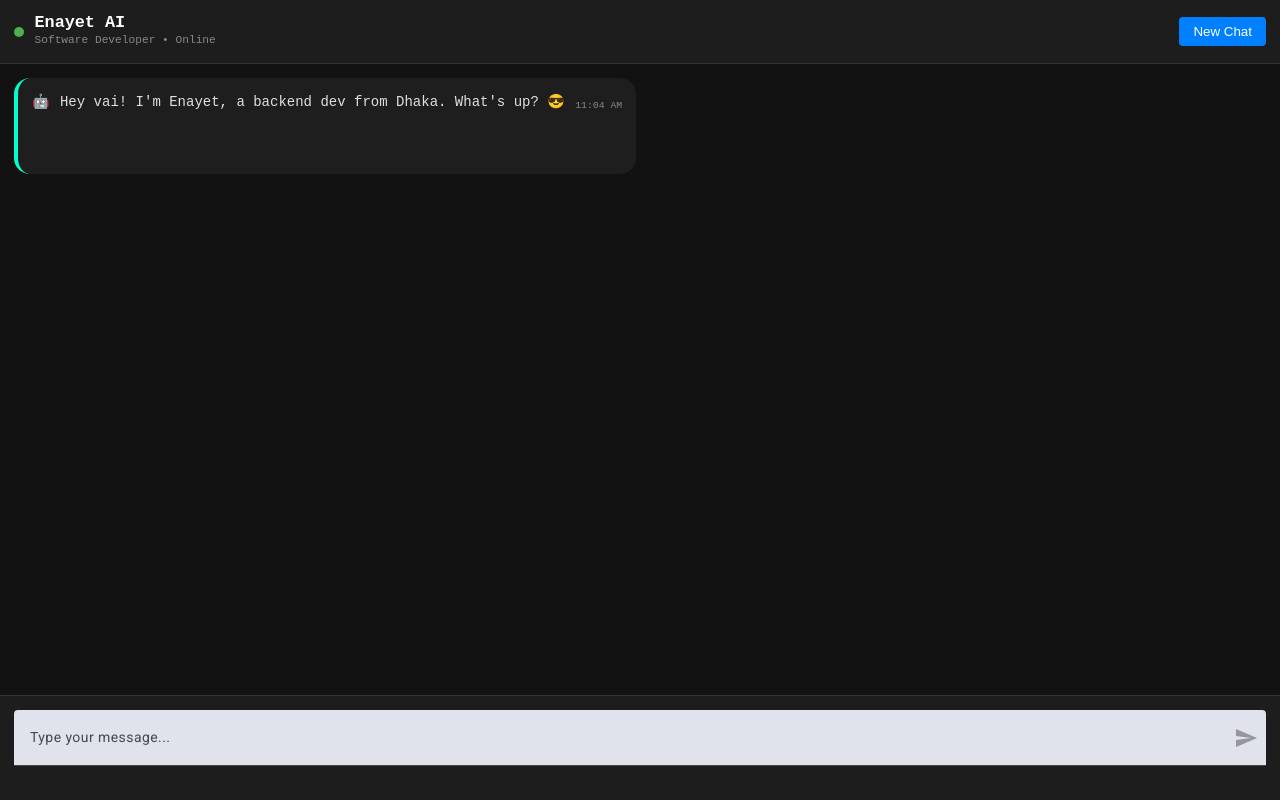
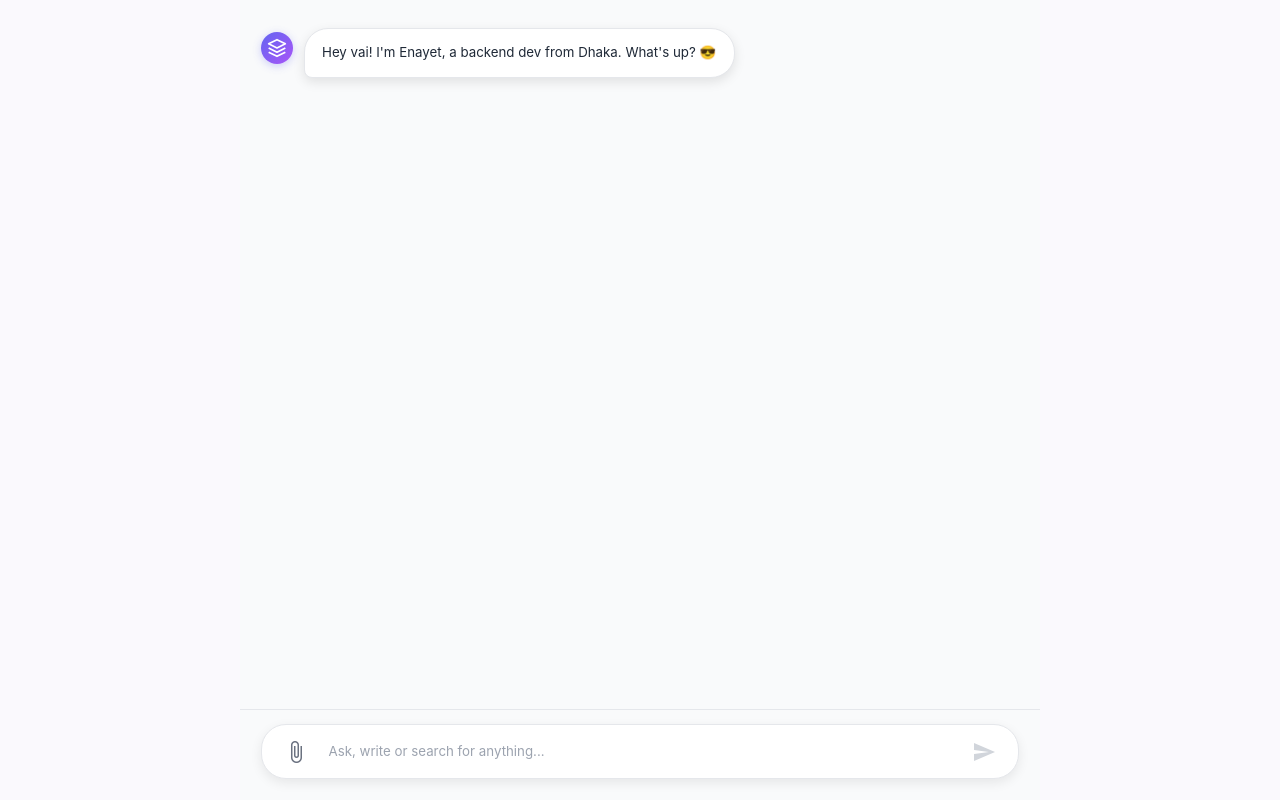
Before and after one commit to enayet329/MdEnayetResume.Frontend, an Angular app: page / in a window 1280 px wide. Built offline with nearby package versions, Linux system fonts and the light colour scheme.

Commit message:
fix ui desing

```diff
--- a/src/app/Component/chat/chat.component.css
+++ b/src/app/Component/chat/chat.component.css
@@ -1,218 +1,275 @@
-/* Particle Background */
-.bg-particles {
-  position: fixed;
-  top: 0; left: 0;
-  width: 100vw; height: 100vh;
-  z-index: -1;
-  overflow: hidden;
-  background: #121212;
+/* chat.component.css */
+.chat-container {
+  width: 100%;
+  max-width: 800px;
+  margin: 0 auto;
+  height: 100vh;
+  display: flex;
+  flex-direction: column;
+  background: #f9fafb;
+  font-family: -apple-system, BlinkMacSystemFont, 'Segoe UI', Roboto, Oxygen, Ubuntu, Cantarell, sans-serif;
 }
 
-.particle {
-  position: absolute;
-  width: 6px;
-  height: 6px;
-  background: rgba(255, 255, 255, 0.08);
-  border-radius: 50%;
-  animation: float linear infinite;
+.messages-container {
+  flex: 1;
+  overflow-y: auto;
+  padding: 2rem 1.5rem 1rem;
+  display: flex;
+  flex-direction: column;
+  gap: 1.5rem;
 }
 
-/* Chat Container */
-.chat-container {
-  width: 100%;
-  height: 100vh;
-  margin: 0;
-  padding: 0;
+.message-wrapper {
+  display: flex;
+  align-items: flex-start;
+  gap: 0.75rem;
+  max-width: 100%;
+}
+
+.message-wrapper.user-message {
+  flex-direction: row-reverse;
+  justify-content: flex-start;
+}
+
+.message-wrapper.ai-message {
+  flex-direction: row;
+}
+
+.message-avatar {
+  flex-shrink: 0;
+  width: 32px;
+  height: 32px;
+  margin-top: 4px;
+}
+
+.avatar-icon {
+  width: 32px;
+  height: 32px;
+  border-radius: 50%;
+  background: linear-gradient(135deg, #6366f1 0%, #a855f7 100%);
+  display: flex;
+  align-items: center;
+  justify-content: center;
+  color: white;
+  box-shadow: 0 2px 8px rgba(99, 102, 241, 0.3);
+}
+
+.message-content {
+  flex: 1;
+  min-width: 0;
   display: flex;
   flex-direction: column;
-  background: #121212;
-  font-family: 'JetBrains Mono', monospace;
-}
-
-/* Header */
-.chat-header {
-  padding: 1rem;
-  background: rgba(30, 30, 30, 0.9);
-  border-bottom: 1px solid #333;
-  display: flex;
-  justify-content: space-between;
-  align-items: center;
-}
-
-.ai-status {
-  display: flex;
-  align-items: center;
   gap: 0.75rem;
 }
 
-.status-indicator {
-  width: 10px;
-  height: 10px;
-  background: #4caf50;
-  border-radius: 50%;
+.user-message .message-content {
+  align-items: flex-end;
 }
 
-.ai-title {
-  color: white;
-  font-weight: 600;
-  font-size: 1.2rem;
+.ai-message .message-content {
+  align-items: flex-start;
 }
 
-.ai-subtitle {
-  color: #888;
-  font-size: 0.8rem;
+.message-bubble {
+  max-width: 70%;
+  padding: 1rem 1.25rem;
+  border-radius: 24px;
+  position: relative;
+  word-wrap: break-word;
+  line-height: 1.5;
+  box-shadow: 0 4px 12px rgba(0, 0, 0, 0.1);
 }
 
-.new-chat-button {
-  background: #0080ff;
+.user-bubble {
+  background: linear-gradient(135deg, #6366f1 0%, #a855f7 100%);
   color: white;
-  border: none;
-  padding: 0.5rem 1rem;
-  border-radius: 4px;
-  cursor: pointer;
+  border-bottom-right-radius: 8px;
 }
 
-/* Messages */
-.messages-container {
-  flex: 1;
-  overflow-y: auto;
-  padding: 1rem;
-  display: flex;
-  flex-direction: column;
-  gap: 1rem;
+.ai-bubble {
+  background: white;
+  color: #1f2937;
+  border: 1px solid #e5e7eb;
+  border-bottom-left-radius: 8px;
 }
 
-.message {
-  display: flex;
-  align-items: flex-start;
-  gap: 0.75rem;
-  max-width: 80%;
-  padding: 1rem;
-  border-radius: 16px;
-  line-height: 1.5;
-  transition: background 0.3s ease;
+.message-text {
+  font-size: 0.95rem;
+  margin: 0;
 }
 
-.message.user {
-  background: #0080ff;
-  color: white;
-  align-self: flex-end;
-  flex-direction: row-reverse;
+.message-text p {
+  margin: 0 0 0.5rem 0;
 }
 
-.message.ai {
-  background: #1e1e1e;
-  color: #e0e0e0;
-  align-self: flex-start;
-  border-left: 4px solid #00ffcc;
-}
-
-.message-content-wrapper {
-  position: relative;
-}
-
-.message-actions {
-  display: flex;
-  gap: 0.5rem;
-  margin-top: 0.5rem;
-  opacity: 0;
-  transition: opacity 0.3s;
-}
-
-.message:hover .message-actions {
-  opacity: 1;
-}
-
-.message-content.streaming-text {
-  animation: type 0.05s steps(1, end);
+.message-text p:last-child {
+  margin-bottom: 0;
 }
 
 .cursor {
   display: inline-block;
   width: 2px;
-  height: 1em;
-  background: white;
+  height: 1.2em;
+  background: #6366f1;
+  margin-left: 2px;
   animation: blink 1s infinite;
 }
 
 @keyframes blink {
-  50% { opacity: 0; }
+  0%, 50% { opacity: 1; }
+  51%, 100% { opacity: 0; }
 }
 
-@keyframes type {
-  from { opacity: 0; }
-  to { opacity: 1; }
+.typing-message .message-bubble {
+  padding: 1rem 1.25rem;
 }
 
-.message-timestamp {
-  font-size: 0.7rem;
-  color: #888;
-  margin-top: 0.5rem;
-  text-align: right;
-}
-
-/* Typing Indicator */
 .typing-indicator {
   display: flex;
   align-items: center;
   gap: 0.75rem;
 }
 
-.typing-dots .dot {
-  width: 8px;
-  height: 8px;
-  background: #aaa;
-  border-radius: 50%;
-  animation: typing 1.2s infinite ease-in-out;
-  margin: 0 2px;
+.typing-dots {
+  display: flex;
+  gap: 4px;
 }
 
+.typing-dots .dot {
+  width: 6px;
+  height: 6px;
+  background: #6366f1;
+  border-radius: 50%;
+  animation: typing 1.4s infinite ease-in-out;
+}
+
+.typing-dots .dot:nth-child(1) { animation-delay: 0s; }
 .typing-dots .dot:nth-child(2) { animation-delay: 0.2s; }
 .typing-dots .dot:nth-child(3) { animation-delay: 0.4s; }
 
 @keyframes typing {
-  0%, 100% { transform: translateY(0); }
-  50% { transform: translateY(-5px); }
+  0%, 60%, 100% { transform: translateY(0); }
+  30% { transform: translateY(-8px); }
 }
 
-/* Input */
-.input-container {
-  padding: 1rem;
-  background: rgba(30, 30, 30, 0.95);
-  border-top: 1px solid #333;
+.typing-text {
+  color: #6b7280;
+  font-size: 0.9rem;
+  font-style: italic;
 }
 
-.message-input-field {
-  width: 100%;
+.input-container {
+  padding: 1rem 1.5rem 1.5rem;
+  background: #f9fafb;
+  border-top: 1px solid #e5e7eb;
 }
 
-.message-input-field textarea {
-  background: transparent;
-  color: white;
-  resize: none;
-  font-family: inherit;
+.input-wrapper {
+  display: flex;
+  align-items: flex-end;
+  gap: 0.75rem;
+  background: white;
+  border: 1px solid #e5e7eb;
+  border-radius: 25px;
+  padding: 0.75rem 1rem;
+  box-shadow: 0 4px 12px rgba(0, 0, 0, 0.08);
+  transition: all 0.2s ease;
 }
 
-/* Code Blocks */
-pre {
-  background: #0d0d0d;
-  padding: 1rem;
-  border-radius: 8px;
-  overflow-x: auto;
+.input-wrapper:focus-within {
+  border-color: #6366f1;
+  box-shadow: 0 4px 12px rgba(99, 102, 241, 0.15);
 }
 
-/* Responsive */
-@media (max-width: 600px) {
-  .chat-container {
-    padding: 0;
-    border-radius: 0;
+.attach-btn {
+  color: #6b7280;
+  padding: 4px;
+  min-width: 32px;
+  height: 32px;
+}
+
+.attach-btn:hover {
+  color: #4b5563;
+  background: #f9fafb;
+}
+
+.input-field {
+  flex: 1;
+  min-height: 20px;
+}
+
+.input-field textarea {
+  width: 100%;
+  border: none;
+  outline: none;
+  resize: none;
+  font-size: 0.95rem;
+  line-height: 1.4;
+  color: #1f2937;
+  background: transparent;
+  font-family: inherit;
+  min-height: 20px;
+  max-height: 120px;
+  overflow-y: auto;
+}
+
+.input-field textarea::placeholder {
+  color: #9ca3af;
+}
+
+.send-button {
+  color: #6366f1;
+  padding: 4px;
+  min-width: 32px;
+  height: 32px;
+  transition: all 0.2s ease;
+}
+
+.send-button:hover:not(:disabled) {
+  color: #4f46e5;
+  background: #f9fafb;
+}
+
+.send-button:disabled {
+  color: #d1d5db;
+  cursor: not-allowed;
+}
+
+.messages-container::-webkit-scrollbar {
+  width: 6px;
+}
+
+.messages-container::-webkit-scrollbar-track {
+  background: transparent;
+}
+
+.messages-container::-webkit-scrollbar-thumb {
+  background: #d1d5db;
+  border-radius: 3px;
+}
+
+.messages-container::-webkit-scrollbar-thumb:hover {
+  background: #9ca3af;
+}
+
+@media (max-width: 768px) {
+  .messages-container {
+    padding: 1rem;
+    gap: 1rem;
   }
 
-  .message {
-    max-width: 95%;
+  .message-bubble {
+    max-width: 85%;
+    padding: 0.875rem 1rem;
   }
 
   .input-container {
-    padding: 0.5rem;
+    padding: 1rem;
   }
 }
+
+@media (max-width: 480px) {
+  .message-bubble {
+    max-width: 95%;
+  }
+}
--- a/src/app/Component/chat/chat.component.html
+++ b/src/app/Component/chat/chat.component.html
@@ -1,83 +1,73 @@
-<!-- Background Particle Layer -->
-<div class="bg-particles"></div>
-
-<!-- Chat Container -->
+<!-- chat.component.html -->
 <div class="chat-container">
-
-  <!-- Header -->
-  <div class="chat-header">
-    <div class="ai-status">
-      <div class="status-indicator"></div>
-      <div>
-        <div class="ai-title">Enayet AI</div>
-        <div class="ai-subtitle">Software Developer • Online</div>
+  <div class="messages-container" #messagesContainer>
+    <div *ngFor="let message of messages; trackBy: trackByMessageId"
+         class="message-wrapper"
+         [class.user-message]="message.isUser"
+         [class.ai-message]="!message.isUser">
+      <div class="message-avatar" *ngIf="!message.isUser">
+        <div class="avatar-icon">
+          <svg width="20" height="20" viewBox="0 0 24 24" fill="none">
+            <path d="M12 2L2 7L12 12L22 7L12 2Z" stroke="currentColor" stroke-width="2" stroke-linejoin="round"/>
+            <path d="M2 17L12 22L22 17" stroke="currentColor" stroke-width="2" stroke-linejoin="round"/>
+            <path d="M2 12L12 17L22 12" stroke="currentColor" stroke-width="2" stroke-linejoin="round"/>
+          </svg>
         </div>
       </div>
-    <button class="new-chat-button" (click)="startNewChat()">New Chat</button>
-  </div>
-
-  <!-- Message List -->
-  <div class="messages-container" #messagesContainer>
-    <div *ngFor="let message of messages; trackBy: trackByMessageId"
-         class="message"
-         [class.user]="message.isUser"
-         [class.ai]="!message.isUser"
-         [@slideIn]>
-      <div class="message-avatar">{{ message.isUser ? '🧑' : '🤖' }}</div>
-      <div class="message-content-wrapper">
       <div class="message-content" [class.streaming-text]="message.isStreaming">
-          <div [innerHTML]="renderMarkdown(message.content)"></div>
+        <div class="message-bubble"
+             [class.user-bubble]="message.isUser"
+             [class.ai-bubble]="!message.isUser">
+          <div class="message-text" [innerHTML]="renderMarkdown(message.content)"></div>
           <span *ngIf="message.isStreaming" class="cursor"></span>
         </div>
-        <div class="message-actions" *ngIf="!message.isStreaming">
-          <button mat-icon-button (click)="copyMessage(message.content)" title="Copy">
-            <mat-icon>content_copy</mat-icon>
-          </button>
-          <button mat-icon-button (click)="rerunMessage(message)" title="Re-run">
-            <mat-icon>refresh</mat-icon>
-          </button>
-          <button mat-icon-button (click)="pinMessage(message)" title="Pin">
-            <mat-icon>push_pin</mat-icon>
-          </button>
-          <button mat-icon-button (click)="feedback(message, true)" title="Thumbs Up">
-            <mat-icon>thumb_up</mat-icon>
-          </button>
-          <button mat-icon-button (click)="feedback(message, false)" title="Thumbs Down">
-            <mat-icon>thumb_down</mat-icon>
-          </button>
       </div>
     </div>
-      <div class="message-timestamp">{{ message.timestamp | date:'shortTime' }}</div>
+    <div *ngIf="isTyping" class="message-wrapper ai-message typing-message">
+      <div class="message-avatar">
+        <div class="avatar-icon">
+          <svg width="20" height="20" viewBox="0 0 24 24" fill="none">
+            <path d="M12 2L2 7L12 12L22 7L12 2Z" stroke="currentColor" stroke-width="2" stroke-linejoin="round"/>
+            <path d="M2 17L12 22L22 17" stroke="currentColor" stroke-width="2" stroke-linejoin="round"/>
+            <path d="M2 12L12 17L22 12" stroke="currentColor" stroke-width="2" stroke-linejoin="round"/>
+          </svg>
         </div>
-
-    <!-- Typing Indicator -->
-    <div *ngIf="isTyping" class="typing-indicator" [@slideIn]>
-      <div class="message-avatar">🤖</div>
+      </div>
+      <div class="message-content">
+        <div class="message-bubble ai-bubble">
+          <div class="typing-indicator">
             <div class="typing-dots">
               <div class="dot"></div>
               <div class="dot"></div>
               <div class="dot"></div>
             </div>
+            <span class="typing-text">Analyzing data, please wait...</span>
           </div>
         </div>
-
-  <!-- Input Area -->
+      </div>
+    </div>
+  </div>
   <div class="input-container">
-    <mat-form-field class="message-input-field" appearance="fill">
-      <textarea matInput
+    <div class="input-wrapper">
+      <button class="attach-btn" mat-icon-button>
+        <mat-icon>attach_file</mat-icon>
+      </button>
+      <div class="input-field">
+        <textarea
           #messageInput
           [(ngModel)]="userMessage"
           (keypress)="onKeyPress($event)"
-                placeholder="Type your message..."
+          placeholder="Ask, write or search for anything..."
           [disabled]="isSending"
           maxlength="500"
           rows="1"></textarea>
-      <button mat-icon-button matSuffix
-              color="primary"
+      </div>
+      <button class="send-button"
+              mat-icon-button
               (click)="sendMessage()"
               [disabled]="!userMessage.trim() || isSending">
         <mat-icon>send</mat-icon>
       </button>
-    </mat-form-field>
     </div>
   </div>
+</div>
--- a/src/app/Component/chat/chat.component.ts
+++ b/src/app/Component/chat/chat.component.ts
@@ -187,11 +187,5 @@ export class ChatComponent implements OnInit, AfterViewChecked {
     this.sendMessage();
   }
 
-  pinMessage(message: ChatMessage): void {
-    console.log('Pinned:', message);
-  }
 
-  feedback(message: ChatMessage, positive: boolean): void {
-    console.log('Feedback:', positive ? 'Up' : 'Down', message);
-  }
 }
```
Lines whose indentation alone changed are shown as unchanged.
